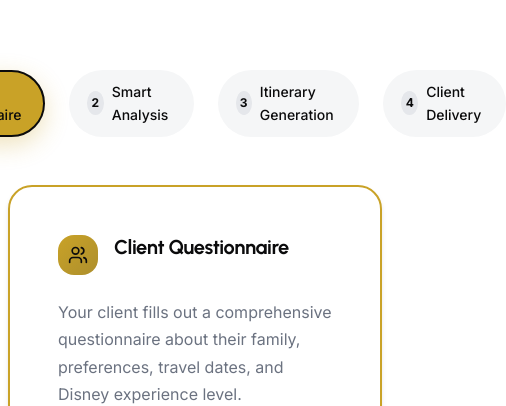
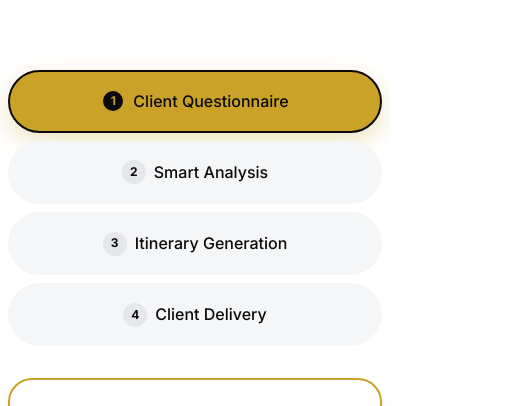
Before and after one commit to ParkProItineraries/ParkProHome, a React (Vite) app: page /demo in a window 390 px wide. Shown: the part 459-865 px from the top of the page, 506 px wide, since content can reach past the window. Built offline with nearby package versions, Linux system fonts and the light colour scheme.

Commit message:
Add GitHub Actions workflow for automated S3 deployment
- Add deploy.yml workflow for automatic deployment on push to main
- Add deploy.sh script for local deployments
- Includes CloudFront cache invalidation
- Mobile responsiveness improvements for Demo page and components

```diff
--- a/src/components/blocks/AgentBenefits.jsx
+++ b/src/components/blocks/AgentBenefits.jsx
@@ -54,6 +54,12 @@ const BenefitsGrid = styled.div`
     grid-template-columns: 1fr;
     gap: ${({ theme }) => theme.spacing.xl};
   }
+
+  @media (max-width: ${({ theme }) => theme.breakpoints.sm}) {
+    grid-template-columns: 1fr;
+    gap: ${({ theme }) => theme.spacing.lg};
+    margin-bottom: ${({ theme }) => theme.spacing['2xl']};
+  }
 `;
 
 const BenefitCard = styled(motion.div).withConfig({
@@ -70,6 +76,10 @@ const BenefitCard = styled(motion.div).withConfig({
     transform: translateY(-4px);
     box-shadow: ${({ theme }) => theme.shadows.lg};
     border-color: ${({ theme }) => theme.colors.gold};
+  }
+
+  @media (max-width: ${({ theme }) => theme.breakpoints.sm}) {
+    padding: ${({ theme }) => theme.spacing.xl};
   }
 `;
 
--- a/src/components/blocks/FeatureGrid.jsx
+++ b/src/components/blocks/FeatureGrid.jsx
@@ -57,6 +57,12 @@ const FeatureGrid = styled.div`
     grid-template-columns: 1fr;
     gap: ${({ theme }) => theme.spacing.xl};
   }
+
+  @media (max-width: ${({ theme }) => theme.breakpoints.sm}) {
+    grid-template-columns: 1fr;
+    gap: ${({ theme }) => theme.spacing.lg};
+    margin-top: ${({ theme }) => theme.spacing['2xl']};
+  }
 `;
 
 const FeatureCard = styled(Card)`
@@ -69,6 +75,10 @@ const FeatureCard = styled(Card)`
     transform: translateY(-8px);
     border-color: ${({ theme }) => theme.colors.gold};
     box-shadow: ${({ theme }) => theme.shadows['gold-lg']};
+  }
+
+  @media (max-width: ${({ theme }) => theme.breakpoints.sm}) {
+    padding: ${({ theme }) => theme.spacing.xl};
   }
 `;
 
--- a/src/pages/Demo.jsx
+++ b/src/pages/Demo.jsx
@@ -47,6 +47,18 @@ const StepIndicator = styled.div`
   align-items: center;
   gap: ${({ theme }) => theme.spacing.lg};
   margin-bottom: ${({ theme }) => theme.spacing['2xl']};
+  flex-wrap: wrap;
+
+  @media (max-width: ${({ theme }) => theme.breakpoints.md}) {
+    gap: ${({ theme }) => theme.spacing.md};
+    margin-bottom: ${({ theme }) => theme.spacing.xl};
+  }
+
+  @media (max-width: ${({ theme }) => theme.breakpoints.sm}) {
+    gap: ${({ theme }) => theme.spacing.sm};
+    flex-direction: column;
+    align-items: stretch;
+  }
 `;
 
 const Step = styled.div`
@@ -74,6 +86,12 @@ const Step = styled.div`
     $completed ? theme.shadows.gold :
     $active ? theme.shadows.gold :
     'none'};
+
+  @media (max-width: ${({ theme }) => theme.breakpoints.sm}) {
+    justify-content: center;
+    padding: ${({ theme }) => theme.spacing.md} ${({ theme }) => theme.spacing.lg};
+    font-size: ${({ theme }) => theme.typography.sizes.base};
+  }
 `;
 
 const StepNumber = styled.div`
```
Also changed, not shown: 1 other file (tests, documents, lock files or other folders).
